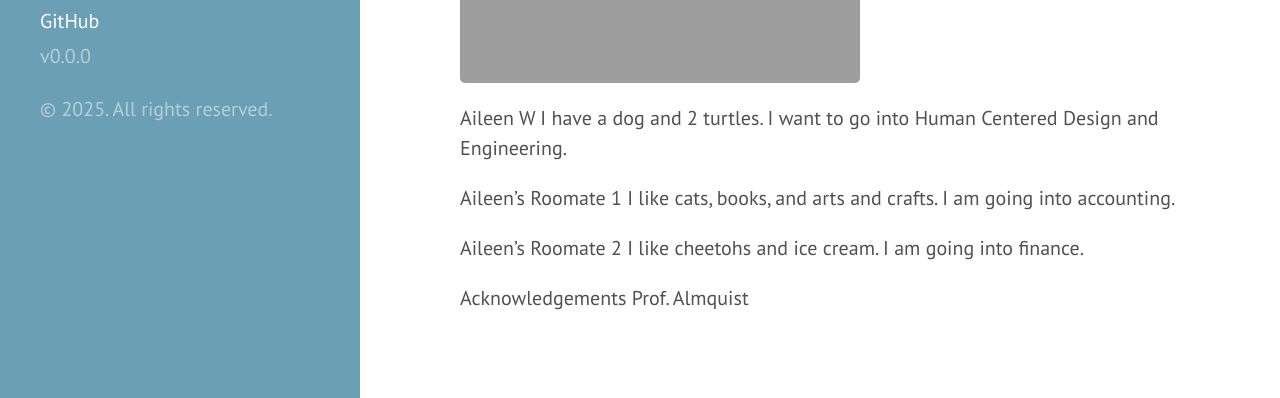
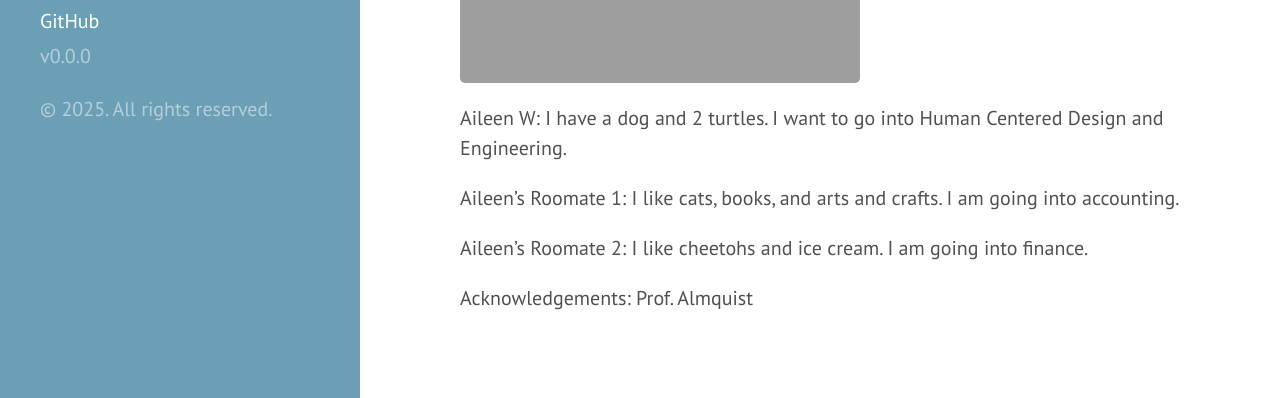
Before and after one commit to alwu25/My-SOC-401-Project, a Jekyll site: the page built from about.md, in a window 1280 px wide. Shown: the part 418-816 px from the top of the page. Built offline with Jekyll 4.4.1, drawn with Linux system fonts in a browser that asks for light colours; part of the change alters nothing that is shown.

```diff
--- a/about.md
+++ b/about.md
@@ -7,14 +7,14 @@ title: About
 
 <img src="{{ site.url }}{{ site.baseurl }}/assets/img/teamphoto.HEIC">
 
-Aileen W
+Aileen W:
 I have a dog and 2 turtles. I want to go into Human Centered Design and Engineering.
 
-Aileen's Roomate 1
+Aileen's Roomate 1:
 I like cats, books, and arts and crafts. I am going into accounting.
 
-Aileen's Roomate 2
+Aileen's Roomate 2:
 I like cheetohs and ice cream. I am going into finance.
 
-Acknowledgements
+Acknowledgements:
 Prof. Almquist
```
